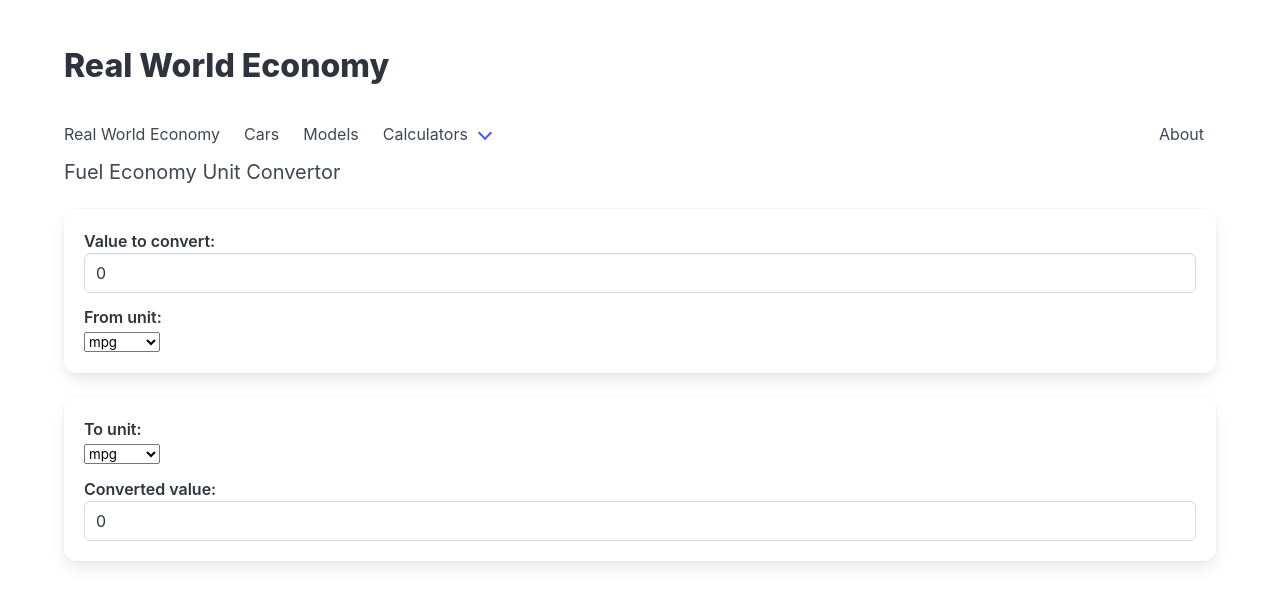
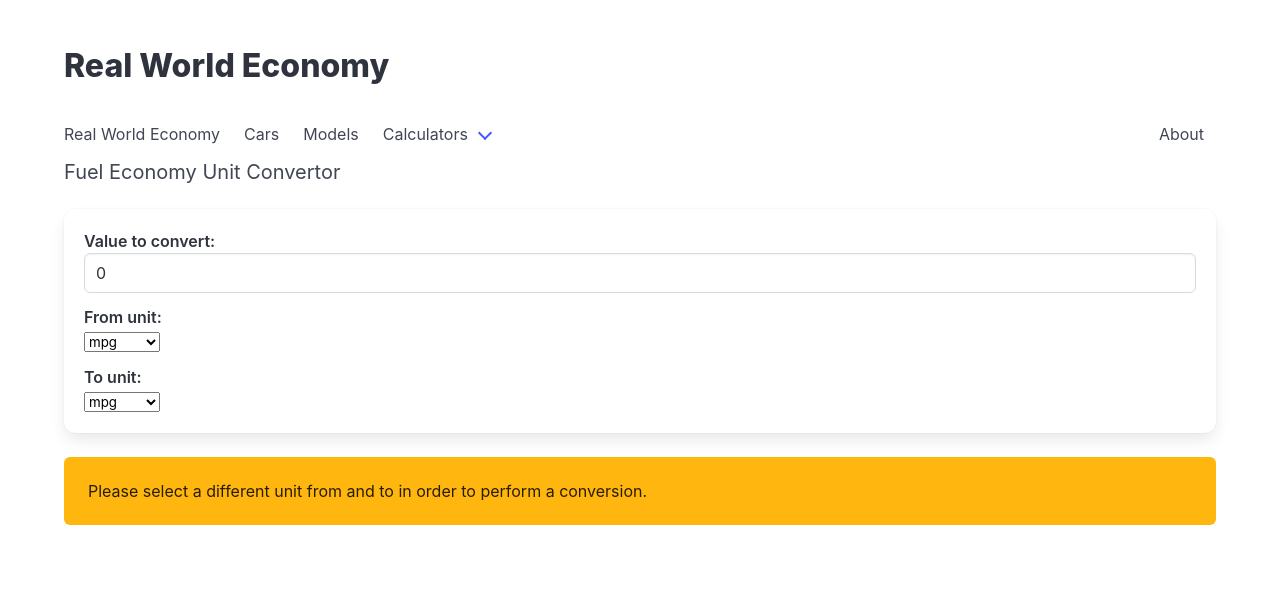
Before and after one commit to jkingok/rwe-pwa, a SvelteKit app: page /calculators/units/economy in a window 1280 px wide. Shown: the top 606 px of the page. Built offline with nearby package versions, Linux system fonts and the light colour scheme.

Commit message:
Add dynamic handling and some error support.

```diff
--- a/src/routes/calculators/units/economy/+page.svelte
+++ b/src/routes/calculators/units/economy/+page.svelte
@@ -67,10 +67,6 @@
     </label>
 </div>
 
-</div>
-
-<div class="box">
-
 <div class="field">
     <label class="label">
         To unit:&nbsp;
@@ -84,9 +80,19 @@
     </label>
 </div>
 
+</div>
+
+{#if unitin.id !== unitout.id}
+    {#if directions[unitmapped] === divide && input === 0}
+        <div class="notification is-danger">
+            Conversion is invalid while the input is zero!
+        </div>
+    {:else}
+<div class="box">
+
 <div class="field">
     <label class="label">
-        Converted value:&nbsp;
+        Value converted:&nbsp;
         <div class="control">
             <input class="input" type="number" value={
                 directions[unitmapped] === multiply
@@ -94,9 +100,16 @@
                     : ratios[(unitin.id - 1) * 3 + unitout.id - 1] / input
             } readonly />
         </div>
+        {unitout.text}
     </label>
 </div>
 
 </div>
+    {/if}
+{:else}
+<div class="notification is-warning">
+    Please select a different unit from and to in order to perform a conversion.
+</div>
+{/if}
 
 </form>
```
